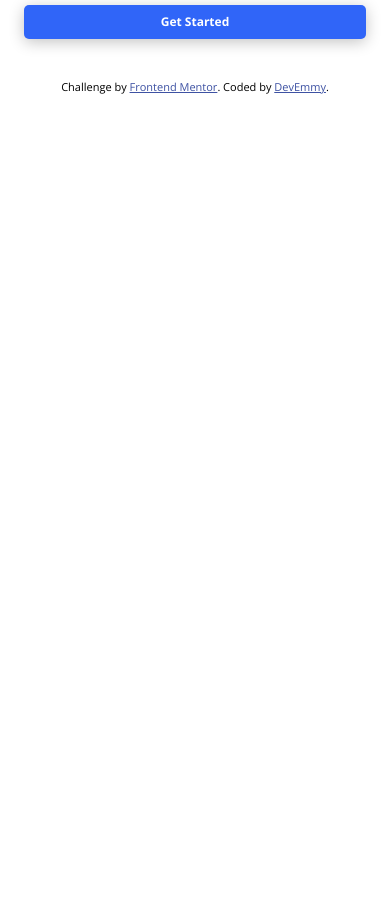
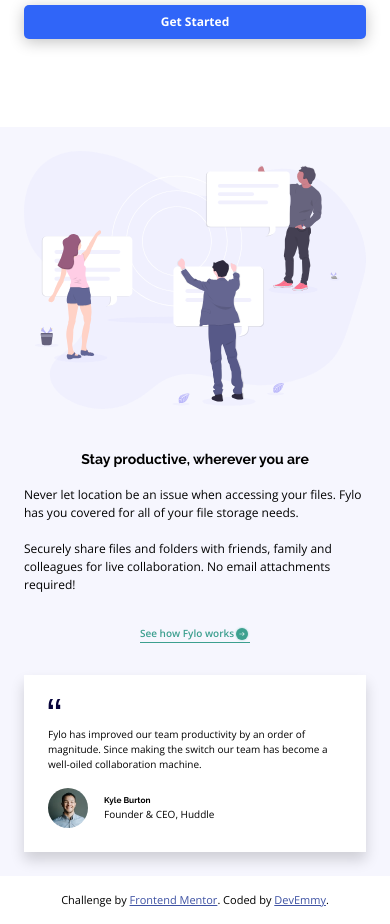
Before and after one commit to DevEmmy001/fylo-landing-page-with-two-column-layout, a plain HTML site: page index.html in a window 390 px wide. Shown: the part 582-1506 px from the top of the page. Before the commit the page ends 844 px from the top, so only its background shows below. Drawn offline with nearby package versions, Linux system fonts and the light colour scheme; a web font is replaced by a local one.

Commit message:
finished mobile version production section page

```diff
--- a/css/style.css
+++ b/css/style.css
@@ -77,6 +77,52 @@ h6 {
     box-shadow: 0px 3px 15px #0000003d;
     border-radius: 5px;
   }
+  .production-section {
+    padding: 1.5rem;
+    background-repeat: no-repeat;
+    margin-top: 4rem;
+    background-color: var(--Light-Grayish-Blue);
+  }
+  .productivity_section {
+    padding-top: 2.5rem;
+  }
+  .productivity_section p {
+    text-align: left;
+  }
+  .productivity_section h3 {
+    text-align: center;
+  }
+  .productivity_section a {
+    display: flex;
+    height: fit-content;
+    width: fit-content;
+    color: var(--Moderate-Cyan);
+    text-decoration: none;
+    font-size: 10px;
+    font-weight: 600;
+    margin: 2rem auto 2rem auto;
+    border-bottom: 1px solid var(--Moderate-Cyan);
+  }
+  .client_review {
+    background-color: white;
+    padding: 1.5rem;
+    font-size: 10px;
+    box-shadow: 0px 8px 13px 0px #00000029;
+  }
+  .profile_section {
+    display: flex;
+    height: fit-content;
+    align-items: center;
+  }
+  .profile_section img {
+    width: 40px;
+    border-radius: 100%;
+  }
+  .profile_section p,
+  h5 {
+    margin: 0px;
+    margin-left: 1rem;
+  }
 }
 @media screen and (min-width: 769px) {
   nav {
--- a/index.html
+++ b/index.html
@@ -65,6 +65,36 @@
           </div>
         </div>
       </header>
+      <section class="production-section">
+        <img src="images/illustration-2.svg" alt="" />
+        <div class="productivity_section">
+          <h3>Stay productive, wherever you are</h3>
+          <p>
+            Never let location be an issue when accessing your files. Fylo has
+            you covered for all of your file storage needs. <br /><br />
+            Securely share files and folders with friends, family and colleagues
+            for live collaboration. No email attachments required!
+          </p>
+          <a href="">
+            See how Fylo works<img src="images/icon-arrow.svg" alt=""
+          /></a>
+          <div class="client_review">
+            <img src="images/icon-quotes.svg" alt="" />
+            <p>
+              Fylo has improved our team productivity by an order of magnitude.
+              Since making the switch our team has become a well-oiled
+              collaboration machine.
+            </p>
+            <div class="profile_section">
+              <img src="images/avatar-testimonial.jpg" alt="" />
+              <span>
+                <h5>Kyle Burton</h5>
+                <p>Founder & CEO, Huddle</p>
+              </span>
+            </div>
+          </div>
+        </div>
+      </section>
     </main>
     <!-- attribution footer by frontend mentor -->
     <footer>
```
